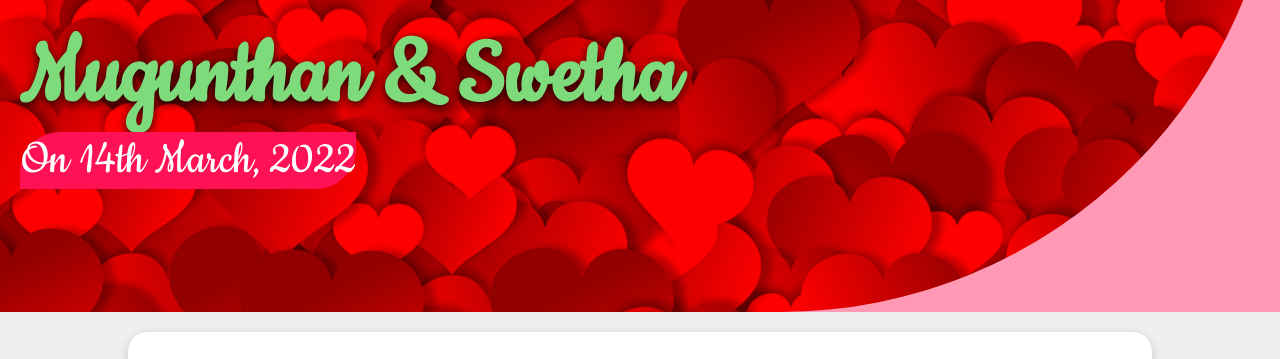
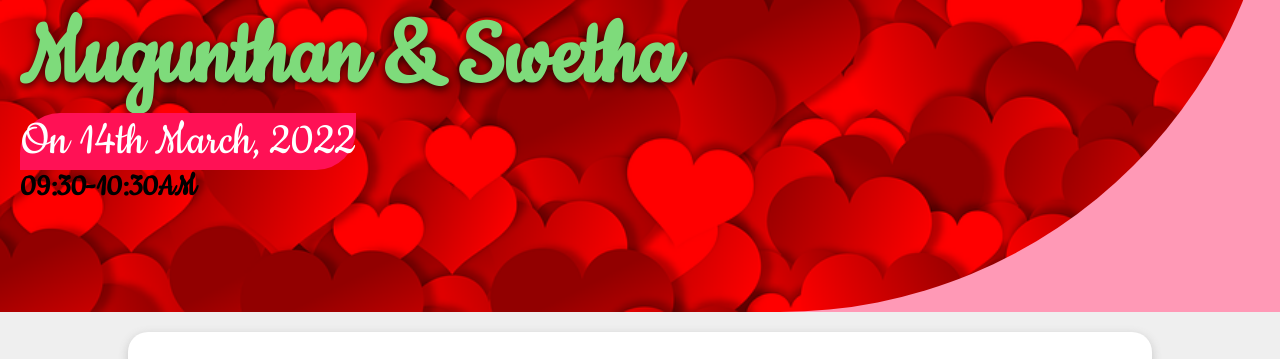
Before and after one commit to mugu26/msweddinginvite, a plain HTML site: page index.html in a window 1280 px wide. Shown: the part 988-1347 px from the top of the page. Drawn offline with Linux system fonts and the light colour scheme.

Commit message:
Timeupdate

```diff
--- a/index.html
+++ b/index.html
@@ -33,6 +33,7 @@
 			<div class="text2">
 				<h1>Mugunthan & Swetha</h1>
 				<span class="date2">On 14th March, 2022</span>
+				<h6 class="date3">09:30-10:30AM</h6>
 			</div>
 		</div>
 		<div class="section">
```
